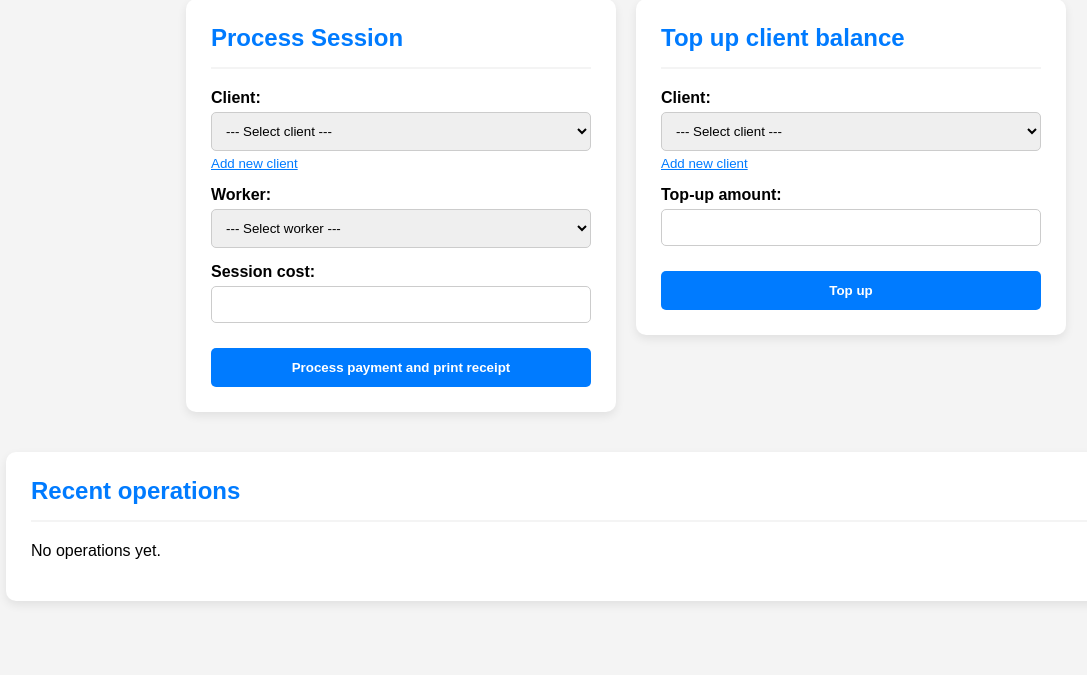
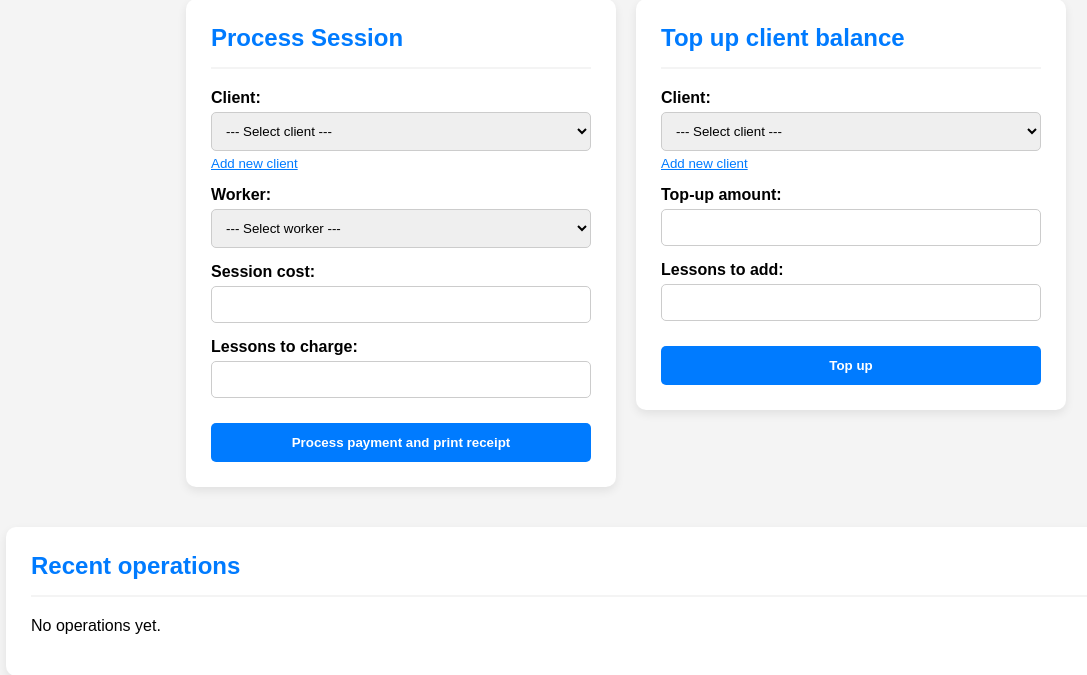
Before and after one commit to 5exclamations/fleks_control_panel, a Django app: page / in a window 1280 px wide. Shown: the part 280-955 px from the top of the page, without its empty margins (14-1101 px from the left). Before the commit the page ends 883 px from the top, so only its background shows below. Run offline with Django 5.2, Linux system fonts and the light colour scheme; a user stored in the database is signed in; tables that the repository leaves empty hold one stand-in row (values such as "Sample post").

Commit message:
added lesson count

```diff
--- a/accounting/models.py
+++ b/accounting/models.py
@@ -44,8 +44,14 @@ class Client(models.Model):
         default=0.00
     )
 
-    created_at = models.DateTimeField(auto_now_add=True, verbose_name="Дата создания")
-    updated_at = models.DateTimeField(auto_now=True, verbose_name="Дата обновления")
+    # Count of prepaid lessons for the client
+    lessons_balance = models.PositiveIntegerField(
+        default=0,
+        verbose_name="Lessons balance"
+    )
+
+    created_at = models.DateTimeField(auto_now_add=True, null=True, verbose_name="Дата создания")
+    updated_at = models.DateTimeField(auto_now=True, null=True, verbose_name="Дата обновления")
 
     def __str__(self):
         return self.full_name
@@ -89,6 +95,26 @@ class Transaction(models.Model):
         verbose_name="Стоимость сеанса"
     )
 
+    # Number of lessons included in this payment
+    lessons_count = models.PositiveIntegerField(
+        default=0,
+        verbose_name="Lessons count"
+    )
+
+    # Snapshot of balances right after the transaction
+    balance_after = models.DecimalField(
+        max_digits=10,
+        decimal_places=2,
+        null=True,
+        blank=True,
+        verbose_name="Balance after"
+    )
+    lessons_balance_after = models.PositiveIntegerField(
+        null=True,
+        blank=True,
+        verbose_name="Lessons balance after"
+    )
+
     date_time = models.DateTimeField(auto_now_add=True)
 
     receipt_printed = models.BooleanField(default=False)
@@ -103,14 +129,33 @@ class Transaction(models.Model):
 
 
 class ClientDeposit(models.Model):
-        client = models.ForeignKey(Client, on_delete=models.CASCADE, related_name='deposits')
-        amount = models.DecimalField(max_digits=10, decimal_places=2, verbose_name="Сумма пополнения")
-        date_time = models.DateTimeField(auto_now_add=True, verbose_name="Дата и время")
+    client = models.ForeignKey(Client, on_delete=models.CASCADE, related_name='deposits')
+    amount = models.DecimalField(max_digits=10, decimal_places=2, verbose_name="Сумма пополнения")
+    date_time = models.DateTimeField(auto_now_add=True, verbose_name="Дата и время")
 
-        def __str__(self):
-            return f"Пополнение {self.client.full_name} на {self.amount}"
+    # How many lessons were added with this deposit
+    lessons_added = models.PositiveIntegerField(
+        default=0,
+        verbose_name="Lessons added"
+    )
 
-        class Meta:
-            verbose_name = "Пополнение клиента"
-            verbose_name_plural = "Пополнения клиентов"
-            ordering = ['-date_time']
+    balance_after = models.DecimalField(
+        max_digits=10,
+        decimal_places=2,
+        null=True,
+        blank=True,
+        verbose_name="Balance after"
+    )
+    lessons_balance_after = models.PositiveIntegerField(
+        null=True,
+        blank=True,
+        verbose_name="Lessons balance after"
+    )
+
+    def __str__(self):
+        return f"Пополнение {self.client.full_name} на {self.amount}"
+
+    class Meta:
+        verbose_name = "Пополнение клиента"
+        verbose_name_plural = "Пополнения клиентов"
+        ordering = ['-date_time']
--- a/accounting/templates/accounting/clients_list.html
+++ b/accounting/templates/accounting/clients_list.html
@@ -31,6 +31,7 @@
                         <th>{% trans "Client type" %}</th>
                         <th>{% trans "Phone" %}</th>
                         <th>{% trans "Balance" %}</th>
+                        <th>{% trans "Lessons" %}</th>
                         <th>{% trans "Actions" %}</th>
                     </tr>
                 </thead>
@@ -55,6 +56,7 @@
                             </td>
                             <td>{{ client.phone }}</td>
                             <td>{{ client.balance }} AZN</td>
+                            <td>{{ client.lessons_balance }}</td>
                             <td>
                                 <div style="display: flex; gap: 6px; align-items: center;">
                                     <a href="{% url 'view_client' client.id %}" class="button" style="padding: 4px 10px; font-size: 13px;">
--- a/accounting/templates/accounting/create_client.html
+++ b/accounting/templates/accounting/create_client.html
@@ -68,6 +68,12 @@
                        value="{{ form_data.initial_balance|default:'0.00' }}" min="0">
             </div>
 
+            <div>
+                <label for="initial_lessons">{% trans "Initial lessons" %}:</label>
+                <input type="number" id="initial_lessons" name="initial_lessons" step="1" min="0"
+                       value="{{ form_data.initial_lessons|default:'0' }}">
+            </div>
+
             <div style="display: flex; gap: 10px; margin-top: 20px;">
                 <button type="submit">{% trans "Create client" %}</button>
                 <a href="{% url 'dashboard' %}" style="background: #6c757d; color: white; padding: 12px 15px; border-radius: 5px; text-decoration: none; display: inline-block;">{% trans "Cancel" %}</a>
--- a/accounting/templates/accounting/dashboard.html
+++ b/accounting/templates/accounting/dashboard.html
@@ -31,7 +31,7 @@
                     <select id="client_session" name="client_id" required>
                         <option value="">--- {% trans "Select client" %} ---</option>
                         {% for client in clients %}
-                            <option value="{{ client.id }}">{{ client.full_name }} ({% trans "Balance" %}: {{ client.balance }})</option>
+                            <option value="{{ client.id }}">{{ client.full_name }} ({% trans "Balance" %}: {{ client.balance }} / {% trans "Lessons" %}: {{ client.lessons_balance }})</option>
                         {% endfor %}
                     </select>
                     <small style="display: block; margin-top: 5px;"><a href="{% url 'create_client' %}" style="color: #007bff;">{% trans "Add new client" %}</a></small>
@@ -52,6 +52,11 @@
                     <input type="number" id="session_cost" name="session_cost" step="0.01" required>
                 </div>
 
+                <div>
+                    <label for="session_lessons">{% trans "Lessons to charge" %}:</label>
+                    <input type="number" id="session_lessons" name="session_lessons" min="1" step="1" required>
+                </div>
+
                 <button type="submit">{% trans "Process payment and print receipt" %}</button>
             </form>
         </div>
@@ -67,7 +72,7 @@
                     <select id="client_deposit" name="client_id" required>
                         <option value="">--- {% trans "Select client" %} ---</option>
                         {% for client in clients %}
-                            <option value="{{ client.id }}">{{ client.full_name }}</option>
+                            <option value="{{ client.id }}">{{ client.full_name }} ({% trans "Balance" %}: {{ client.balance }} / {% trans "Lessons" %}: {{ client.lessons_balance }})</option>
                         {% endfor %}
                     </select>
                     <small style="display: block; margin-top: 5px;"><a href="{% url 'create_client' %}" style="color: #007bff;">{% trans "Add new client" %}</a></small>
@@ -76,6 +81,11 @@
                 <div>
                     <label for="amount">{% trans "Top-up amount" %}:</label>
                     <input type="number" id="amount" name="deposit_amount" step="0.01" required>
+                </div>
+
+                <div>
+                    <label for="deposit_lessons">{% trans "Lessons to add" %}:</label>
+                    <input type="number" id="deposit_lessons" name="deposit_lessons" min="0" step="1" required>
                 </div>
 
                 <button type="submit">{% trans "Top up" %}</button>
@@ -94,6 +104,7 @@
                     <th>{% trans "Client" %}</th>
                     <th>{% trans "Worker" %}</th>
                     <th>{% trans "Amount" %}</th>
+                    <th>{% trans "Lessons" %}</th>
                     <th>{% trans "Transaction #" %}</th>
                     <th>{% trans "Actions" %}</th>
                 </tr>
@@ -132,6 +143,13 @@
                     </td>
                     <td>
                         {% if op.type == 'transaction' %}
+                            {{ op.transaction.lessons_count }}
+                        {% else %}
+                            {{ op.deposit.lessons_added }}
+                        {% endif %}
+                    </td>
+                    <td>
+                        {% if op.type == 'transaction' %}
                             #{{ op.transaction.id }}
                         {% else %}
                             #{{ op.deposit.id }}
--- a/accounting/views.py
+++ b/accounting/views.py
@@ -66,7 +66,9 @@ def process_session_payment(request, client_id, worker_id, session_cost, lessons
             worker=worker,
             amount=session_cost,
             receipt_printed=False,
-            lessons_count=lessons_count
+            lessons_count=lessons_count,
+            balance_after=client.balance,
+            lessons_balance_after=client.lessons_balance
         )
 
         messages.success(request, "Оплата сеанса прошла успешно.")
@@ -94,6 +96,8 @@ def print_receipt_for_session(transaction_record):
 
         if not print_success:
             # Если печать на принтер не удалась, выводим в консоль для отладки
+            balance_display = transaction_record.balance_after if transaction_record.balance_after is not None else transaction_record.client.balance
+            lessons_balance_display = transaction_record.lessons_balance_after if transaction_record.lessons_balance_after is not None else transaction_record.client.lessons_balance
             receipt_data = f"""
 *** ПСИХОЛОГИЧЕСКИЙ ЦЕНТР ***
 Дата: {transaction_record.date_time.strftime('%Y-%m-%d %H:%M:%S')}
@@ -103,8 +107,10 @@ def print_receipt_for_session(transaction_record):
 ---
 Услуга: Сеанс психолога
 Сумма: {transaction_record.amount} AZN
+Уроки: {transaction_record.lessons_count}
 ---
-Баланс клиента: {transaction_record.client.balance} AZN
+Баланс клиента: {balance_display} AZN
+Баланс уроков: {lessons_balance_display}
 ---
 Спасибо!
 """
@@ -164,7 +170,9 @@ def dashboard(request):
                     deposit = ClientDeposit.objects.create(
                         client=client,
                         amount=amount,
-                        lessons_added=lessons_added
+                        lessons_added=lessons_added,
+                        balance_after=client.balance,
+                        lessons_balance_after=client.lessons_balance
                     )
 
                     # Печатаем чек для пополнения
@@ -229,7 +237,9 @@ def dashboard(request):
                         worker=worker,
                         amount=session_cost,
                         receipt_printed=False,
-                        lessons_count=lessons_count
+                        lessons_count=lessons_count,
+                        balance_after=client.balance,
+                        lessons_balance_after=client.lessons_balance
                     )
 
                     messages.success(request, gettext("Session payment processed successfully."))
@@ -735,6 +745,25 @@ def edit_client(request, client_id):
             client.phone = phone
             client.referral_source = referral_source
             client.client_type = client_type
+            # update lessons balance if provided
+            if lessons_balance_str:
+                try:
+                    lessons_balance_val = int(lessons_balance_str)
+                except (ValueError, TypeError):
+                    messages.error(request, gettext("Invalid lessons count. Use a whole number."))
+                    return render(request, 'accounting/edit_client.html', {
+                        'client_types': Client.CLIENT_TYPE_CHOICES,
+                        'client': client,
+                        'form_data': request.POST
+                    })
+                if lessons_balance_val < 0:
+                    messages.error(request, gettext("Invalid lessons count. Use a whole number."))
+                    return render(request, 'accounting/edit_client.html', {
+                        'client_types': Client.CLIENT_TYPE_CHOICES,
+                        'client': client,
+                        'form_data': request.POST
+                    })
+                client.lessons_balance = lessons_balance_val
             client.save()
 
             messages.success(request, gettext("Client %(client_name)s updated successfully.") % {
```
Also changed, not shown: accounting/admin.py (+4 -4 lines), accounting/receipt_utils.py (+19 -5 lines), accounting/templates/accounting/deposit_receipt.html (+7 -1 lines), accounting/templates/accounting/edit_client.html (+12 -0 lines), accounting/templates/accounting/receipt.html (+7 -1 lines), accounting/templates/accounting/view_client.html (+7 -0 lines), accounting/migrations/0009_alter_client_full_name.py (added).
